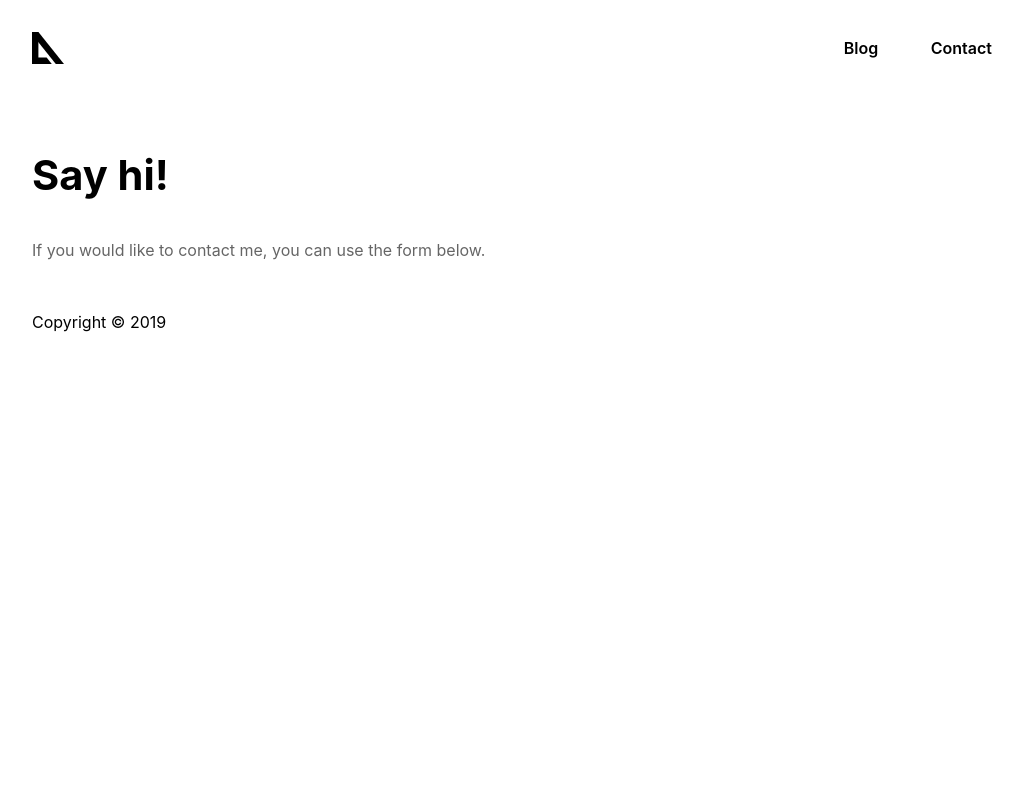
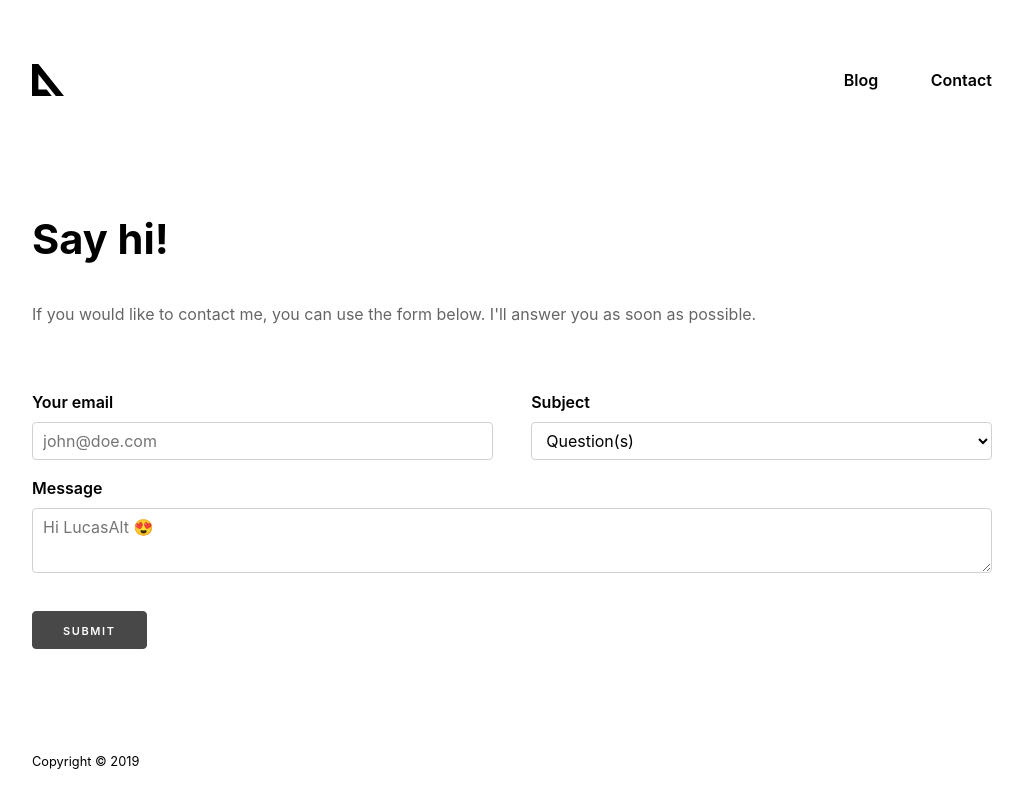
Before and after one commit to LucasCtrl/Portfolio, a Jekyll site: the page built from contact.html, in a window 1280 px wide. Shown: the top 808 px of the page, without its empty margins (128-1151 px from the left). Built offline with Jekyll 4.4.1, drawn with Linux system fonts in a browser that asks for light colours.

Commit message:
Add a contact form

```diff
--- /dev/null
+++ b/_sass/components/footer.scss
@@ -0,0 +1,8 @@
+footer {
+  display: flex;
+  align-items: center;
+
+  height: 14rem;
+
+  font-size: 0.8rem;
+}
--- a/_sass/components/forms.scss
+++ b/_sass/components/forms.scss
@@ -36,6 +36,8 @@ textarea {
   padding-bottom: 6px;
   padding-top: 6px;
   min-height: 65px;
+
+  resize: vertical;
 }
 
 input[type="email"]:focus,
@@ -54,6 +56,7 @@ select:focus {
 label,
 legend {
   display: block;
+  margin-top: 1rem;
   margin-bottom: .5rem;
   font-weight: 600;
 }
@@ -73,3 +76,7 @@ label > .label-body {
   margin-left: .5rem;
   font-weight: normal;
 }
+
+input[type="submit"] {
+  margin-top: 2rem;
+}
--- a/_sass/components/header.scss
+++ b/_sass/components/header.scss
@@ -8,7 +8,7 @@ nav {
   margin: 0 auto;
   padding: 0 20px;
 
-  height: 6rem;
+  height: 10rem;
   width: 100%;
   max-width: 960px;
 
--- a/_sass/main.scss
+++ b/_sass/main.scss
@@ -10,6 +10,7 @@
 
 @import "./components/header";
 @import "./components/hero";
+@import "./components/footer";
 
 
 body {
--- a/contact.html
+++ b/contact.html
@@ -4,5 +4,42 @@ layout: pages
 
 <div class="hero contact-hero">
   <h1>Say hi!</h1>
-  <p>If you would like to contact me, you can use the form below.</p>
+  <p>
+    If you would like to contact me, you can use the form below. I'll answer you
+    as soon as possible.
+  </p>
 </div>
+
+<form method="POST" action="https://formsubmit.co/lucasalt@protonmail.com">
+  <div class="row">
+    <div class="six columns">
+      <label for="senderEmail">Your email</label>
+      <input
+        class="u-full-width"
+        type="email"
+        name="email"
+        placeholder="john@doe.com"
+        id="senderEmail"
+      />
+    </div>
+    <div class="six columns">
+      <label for="subject">Subject</label>
+      <select class="u-full-width" id="subject" name="_subject">
+        <option value="Website: Questions">Question(s)</option>
+        <option value="Website: Admiration">Admiration</option>
+        <option value="Website: Other">Other</option>
+      </select>
+    </div>
+  </div>
+  <label for="message">Message</label>
+  <textarea
+    class="u-full-width"
+    name="message"
+    placeholder="Hi LucasAlt 😍"
+    id="message"
+  ></textarea>
+  <input type="hidden" name="_next" value="https://lucasalt.fr/thanks/" />
+  <input type="text" name="_honey" style="display:none" />
+  <input type="hidden" name="_captcha" value="false" />
+  <input class="button-primary" type="submit" value="Submit" />
+</form>
```
